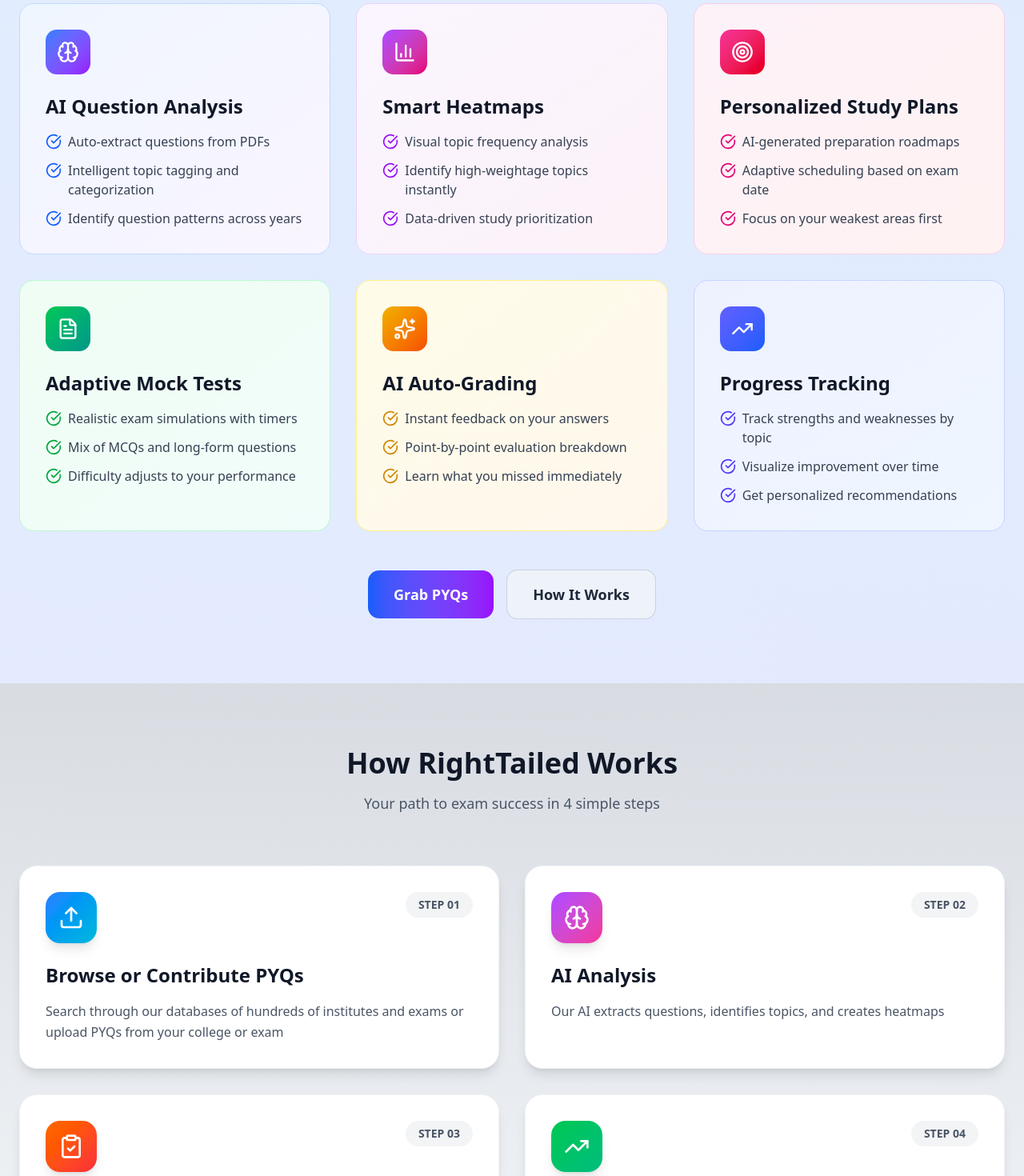
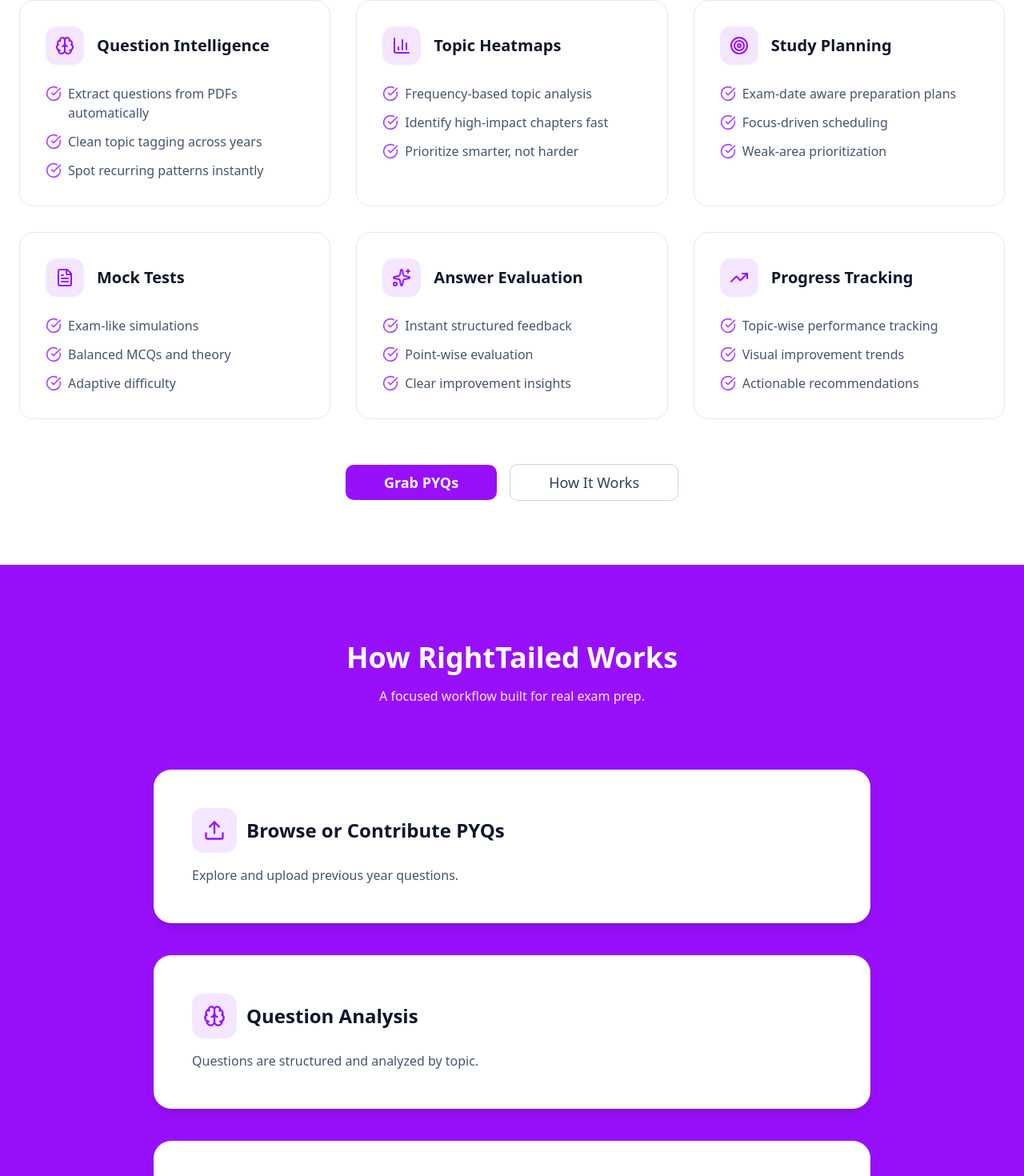
Before and after one commit to poran-dip/right-tailed, a Next.js app: page / in a window 1280 px wide. Shown: the part 1024-2494 px from the top of the page at 80% size. Built offline with nearby package versions, Linux system fonts and the light colour scheme.

Commit message:
color scheme of fts section, scroll-stack in workflow section

```diff
--- a/package.json
+++ b/package.json
@@ -10,6 +10,7 @@
   },
   "dependencies": {
     "gsap": "^3.14.2",
+    "lenis": "^1.3.17",
     "lucide-react": "^0.563.0",
     "next": "^16.1.6",
     "react": "19.2.3",
--- a/src/components/Navbar.tsx
+++ b/src/components/Navbar.tsx
@@ -1,7 +1,6 @@
 'use client'
 
 import { useState } from "react"
-import Image from "next/image"
 import { Menu, X } from "lucide-react"
 import ThemeToggle from "@/components/ThemeToggle"
 import { MobileMenu } from "@/components/landing-page"
@@ -16,7 +15,7 @@ const Navbar = ({ setShowSignInDialog }: NavbarProps) => {
   return (
     <header>
       <nav className="fixed top-0 w-full dark:border-b bg-white/70 dark:border-white/20 backdrop-blur-xs dark:bg-slate-900 z-50 shadow-md">
-        <div className="container mx-auto px-4 md:px-6 py-3 flex items-center justify-between">
+        <div className="container mx-auto px-4 md:px-6 py-2 flex items-center justify-between">
           <a href="#" className="flex items-center gap-3 group">
             <span className="text-md font-bold text-purple-600">RightTailed</span>
           </a>
--- /dev/null
+++ b/src/components/ScrollStack.tsx
@@ -0,0 +1,185 @@
+import { useLayoutEffect, useRef, useCallback } from "react"
+import type { ReactNode } from "react"
+import Lenis from "lenis"
+
+/* =============================
+   ScrollStackItem
+============================= */
+
+export interface ScrollStackItemProps {
+    children: ReactNode
+    itemClassName?: string
+}
+
+export const ScrollStackItem = ({
+    children,
+    itemClassName = ""
+}: ScrollStackItemProps) => {
+    return (
+        <div
+            className={`scroll-stack-card relative w-full my-10 p-12 rounded-3xl bg-white shadow-lg will-change-transform ${itemClassName}`}
+            style={{
+                transformStyle: "preserve-3d",
+                backfaceVisibility: "hidden"
+            }}
+        >
+            {children}
+        </div>
+    )
+}
+
+/* =============================
+   ScrollStack
+============================= */
+
+interface ScrollStackProps {
+    children: ReactNode
+    className?: string
+    itemStackDistance?: number
+    baseScale?: number
+    itemScale?: number
+    stackPosition?: number // viewport percentage (0–1)
+}
+
+const ScrollStack = ({
+    children,
+    className = "",
+    itemStackDistance = 28,
+    baseScale = 0.88,
+    itemScale = 0.035,
+    stackPosition = 0.2
+}: ScrollStackProps) => {
+    const containerRef = useRef<HTMLDivElement | null>(null)
+    const cardsRef = useRef<HTMLElement[]>([])
+    const layoutRef = useRef<
+        {
+            top: number
+            start: number
+            end: number
+            pin: number
+        }[]
+    >([])
+    const containerEndRef = useRef(0)
+    const rafRef = useRef<number | null>(null)
+    const lenisRef = useRef<Lenis | null>(null)
+
+    /* =============================
+       RAF update (single source)
+    ============================= */
+
+    const update = useCallback(() => {
+        const rawScrollY = window.scrollY
+        const vh = window.innerHeight
+        const stackPx = vh * stackPosition
+
+        // ⛔ clamp scroll so cards STOP after section ends
+        const cappedScrollY = Math.min(
+            rawScrollY,
+            containerEndRef.current - vh * 0.4
+        )
+
+        layoutRef.current.forEach((layout, i) => {
+            const card = cardsRef.current[i]
+            if (!card) return
+
+            const progress =
+                cappedScrollY <= layout.start
+                    ? 0
+                    : cappedScrollY >= layout.end
+                        ? 1
+                        : (cappedScrollY - layout.start) /
+                        (layout.end - layout.start)
+
+            const scale =
+                1 - progress * (1 - (baseScale + i * itemScale))
+
+            let translateY = 0
+
+            if (cappedScrollY >= layout.pin) {
+                const stackProgress = Math.min(
+                    1,
+                    (cappedScrollY - layout.pin) / itemStackDistance
+                )
+
+                const offset = i * itemStackDistance * (1 - stackProgress)
+
+                translateY =
+                    cappedScrollY -
+                    layout.top +
+                    stackPx +
+                    offset
+            }
+
+
+            card.style.transform = `translate3d(0, ${translateY}px, 0) scale(${scale})`
+        })
+
+        rafRef.current = null
+    }, [baseScale, itemScale, itemStackDistance, stackPosition])
+
+    /* =============================
+       Setup + teardown
+    ============================= */
+
+    useLayoutEffect(() => {
+        const container = containerRef.current
+        if (!container) return
+
+        const cards = Array.from(
+            container.querySelectorAll(".scroll-stack-card")
+        ) as HTMLElement[]
+
+        cardsRef.current = cards
+
+        const vh = window.innerHeight
+        const stackPx = vh * stackPosition
+
+        layoutRef.current = cards.map((card, i) => {
+            const top = card.getBoundingClientRect().top + window.scrollY
+            return {
+                top,
+                start: top - stackPx - i * itemStackDistance,
+                end: top - vh * 0.1,
+                pin: top - stackPx - i * itemStackDistance
+            }
+        })
+
+        // ⛔ define where the stack ENDS
+        containerEndRef.current =
+            container.getBoundingClientRect().bottom + window.scrollY
+
+        const lenis = new Lenis({
+            smoothWheel: true,
+            duration: 1.1,
+            lerp: 0.12
+        })
+
+        lenis.on("scroll", () => {
+            if (!rafRef.current) {
+                rafRef.current = requestAnimationFrame(update)
+            }
+        })
+
+        const raf = (time: number) => {
+            lenis.raf(time)
+            requestAnimationFrame(raf)
+        }
+        requestAnimationFrame(raf)
+
+        lenisRef.current = lenis
+        update()
+
+        return () => {
+            lenis.destroy()
+            if (rafRef.current) cancelAnimationFrame(rafRef.current)
+        }
+    }, [update, itemStackDistance, stackPosition])
+
+    return (
+        <div ref={containerRef} className={`relative ${className}`}>
+            <div className="pb-[20vh]">{children}</div>
+        </div>
+    )
+}
+
+export default ScrollStack
--- a/src/components/landing-page/ExamSelector.tsx
+++ b/src/components/landing-page/ExamSelector.tsx
@@ -57,7 +57,7 @@ const ExamSelector = forwardRef<ExamSelectorHandle>((_, ref) => {
     <div className="w-full max-w-4xl mx-auto">
       <div className="bg-white dark:bg-gray-800 border border-purple-200 dark:border-purple-900/30 rounded-3xl p-4 shadow-sm shadow-purple-600/10">
 
-        <div className="flex mb-5 rounded-2xl border border-purple-200 dark:border-gray-700 overflow-hidden">
+        <div className="flex mb-5 rounded-full border border-purple-200 dark:border-gray-700 overflow-hidden">
           {(['regular', 'entrance'] as const).map(type => (
             <button
               key={type}
--- a/src/components/landing-page/FeaturesSection.tsx
+++ b/src/components/landing-page/FeaturesSection.tsx
@@ -8,107 +8,96 @@ const FeaturesSection = ({ onPrimaryCTA }: FeaturesSectionProps) => {
   const features = [
     {
       icon: Brain,
-      title: "AI Question Analysis",
-      gradient: "from-blue-50 to-purple-50 dark:from-blue-900/20 dark:to-purple-900/20",
-      border: "border-blue-200 dark:border-blue-800",
-      iconGradient: "from-blue-500 to-purple-600",
-      checkColor: "text-blue-600",
+      title: "Question Intelligence",
       points: [
-        "Auto-extract questions from PDFs",
-        "Intelligent topic tagging and categorization",
-        "Identify question patterns across years"
+        "Extract questions from PDFs automatically",
+        "Clean topic tagging across years",
+        "Spot recurring patterns instantly"
       ]
     },
     {
       icon: BarChart3,
-      title: "Smart Heatmaps",
-      gradient: "from-purple-50 to-pink-50 dark:from-purple-900/20 dark:to-pink-900/20",
-      border: "border-purple-200 dark:border-purple-800",
-      iconGradient: "from-purple-500 to-pink-600",
-      checkColor: "text-purple-600",
+      title: "Topic Heatmaps",
       points: [
-        "Visual topic frequency analysis",
-        "Identify high-weightage topics instantly",
-        "Data-driven study prioritization"
+        "Frequency-based topic analysis",
+        "Identify high-impact chapters fast",
+        "Prioritize smarter, not harder"
       ]
     },
     {
       icon: Target,
-      title: "Personalized Study Plans",
-      gradient: "from-pink-50 to-red-50 dark:from-pink-900/20 dark:to-red-900/20",
-      border: "border-pink-200 dark:border-pink-800",
-      iconGradient: "from-pink-500 to-red-600",
-      checkColor: "text-pink-600",
+      title: "Study Planning",
       points: [
-        "AI-generated preparation roadmaps",
-        "Adaptive scheduling based on exam date",
-        "Focus on your weakest areas first"
+        "Exam-date aware preparation plans",
+        "Focus-driven scheduling",
+        "Weak-area prioritization"
       ]
     },
     {
       icon: FileText,
-      title: "Adaptive Mock Tests",
-      gradient: "from-green-50 to-teal-50 dark:from-green-900/20 dark:to-teal-900/20",
-      border: "border-green-200 dark:border-green-800",
-      iconGradient: "from-green-500 to-teal-600",
-      checkColor: "text-green-600",
+      title: "Mock Tests",
       points: [
-        "Realistic exam simulations with timers",
-        "Mix of MCQs and long-form questions",
-        "Difficulty adjusts to your performance"
+        "Exam-like simulations",
+        "Balanced MCQs and theory",
+        "Adaptive difficulty"
       ]
     },
     {
       icon: Sparkles,
-      title: "AI Auto-Grading",
-      gradient: "from-yellow-50 to-orange-50 dark:from-yellow-900/20 dark:to-orange-900/20",
-      border: "border-yellow-200 dark:border-yellow-800",
-      iconGradient: "from-yellow-500 to-orange-600",
-      checkColor: "text-yellow-600",
+      title: "Answer Evaluation",
       points: [
-        "Instant feedback on your answers",
-        "Point-by-point evaluation breakdown",
-        "Learn what you missed immediately"
+        "Instant structured feedback",
+        "Point-wise evaluation",
+        "Clear improvement insights"
       ]
     },
     {
       icon: TrendingUp,
       title: "Progress Tracking",
-      gradient: "from-indigo-50 to-blue-50 dark:from-indigo-900/20 dark:to-blue-900/20",
-      border: "border-indigo-200 dark:border-indigo-800",
-      iconGradient: "from-indigo-500 to-blue-600",
-      checkColor: "text-indigo-600",
       points: [
-        "Track strengths and weaknesses by topic",
-        "Visualize improvement over time",
-        "Get personalized recommendations"
+        "Topic-wise performance tracking",
+        "Visual improvement trends",
+        "Actionable recommendations"
       ]
     }
   ]
 
   return (
-    <section id="features" className="py-20 px-6 bg-linear-to-b from-blue-100/80 to-indigo-100/80 dark:from-blue-900/20 dark:to-indigo-900/20">
+    <section
+      id="features"
+      className="py-20 px-6 bg-white dark:bg-slate-950"
+    >
       <div className="max-w-7xl mx-auto">
         <div className="text-center mb-16">
-          <h2 className="text-2xl md:text-4xl font-bold mb-4">Everything You Need to Excel</h2>
-          <p className="text-lg text-gray-600 dark:text-gray-400">Powerful features designed for serious exam preparation</p>
+          <h2 className="text-3xl md:text-4xl font-bold text-slate-900 dark:text-white mb-4">
+            Built for Serious Preparation
+          </h2>
+          <p className="text-slate-600 dark:text-slate-400 max-w-2xl mx-auto">
+            Focused tools that help you understand what actually matters in exams.
+          </p>
         </div>
 
         <div className="grid md:grid-cols-2 lg:grid-cols-3 gap-8">
           {features.map((feature, index) => {
             const Icon = feature.icon
             return (
-              <div key={index} className={`p-4 md:p-8 rounded-2xl bg-linear-to-br ${feature.gradient} border ${feature.border} hover:shadow-xl transition-all group`}>
-                <div className="flex md:flex-col items-center md:items-start gap-4 md:gap-0">
-                  <div className={`shrink-0 w-12 md:w-14 h-12 md:h-14 bg-linear-to-br ${feature.iconGradient} rounded-xl flex items-center justify-center mb-6 group-hover:scale-110 transition-transform`}>
-                    <Icon className="w-5 md:w-7 h-5 md:h-7 text-white" />
+              <div
+                key={index}
+                className="rounded-2xl border border-slate-200 dark:border-slate-800 bg-white dark:bg-slate-900 p-6 md:p-8 hover:shadow-lg transition-shadow"
+              >
+                <div className="flex items-center gap-4 mb-6">
+                  <div className="w-12 h-12 rounded-xl bg-purple-600/10 flex items-center justify-center">
+                    <Icon className="w-6 h-6 text-purple-600" />
                   </div>
-                  <h3 className="text-xl md:text-2xl font-bold mb-4">{feature.title}</h3>
+                  <h3 className="text-xl font-semibold text-slate-900 dark:text-white">
+                    {feature.title}
+                  </h3>
                 </div>
-                <ul className="space-y-2 md:space-y-3 text-gray-700 dark:text-gray-300">
+
+                <ul className="space-y-3 text-slate-600 dark:text-slate-400">
                   {feature.points.map((point, pointIndex) => (
                     <li key={pointIndex} className="flex items-start gap-2">
-                      <CheckCircle className={`w-5 h-5 ${feature.checkColor} mt-0.5 shrink-0`} />
+                      <CheckCircle className="w-5 h-5 text-purple-500 shrink-0 mt-0.5" />
                       <span>{point}</span>
                     </li>
                   ))}
@@ -118,19 +107,23 @@ const FeaturesSection = ({ onPrimaryCTA }: FeaturesSectionProps) => {
           })}
         </div>
 
-        <div className="mt-12 flex items-center justify-center gap-4">
+        <div className="mt-14 flex items-center justify-center gap-4">
           <button
             onClick={onPrimaryCTA}
-            className="inline-block px-5 md:px-8 py-3.5 md:py-4 bg-linear-to-r from-blue-600 to-purple-600 text-white rounded-xl font-bold text-lg hover:shadow-2xl hover:scale-105 transition-all cursor-pointer"
+            className="px-12 py-2 bg-purple-600 hover:bg-purple-500 text-white rounded-lg cursor-pointer font-semibold text-lg transition-all"
           >
             Grab PYQs
           </button>
-          <a href="#process" className="px-5 md:px-8 py-3.5 md:py-4 bg-slate-100/80 dark:bg-slate-900/80 text-gray-800 dark:text-gray-200 hover:bg-slate-200/80 dark:hover:bg-slate-800/80 border border-slate-400/40 dark:border-slate-600/40 transition-all rounded-xl text-lg font-semibold">
+
+          <a
+            href="#process"
+            className="px-12 py-2 rounded-lg border border-slate-300 dark:border-slate-700 text-slate-700 dark:text-slate-300 hover:bg-slate-100 dark:hover:bg-slate-800 transition-all font-medium text-lg"
+          >
             How It Works
           </a>
         </div>
       </div>
-      </section>
+    </section>
   )
 }
 
--- a/src/components/landing-page/WorkflowSection.tsx
+++ b/src/components/landing-page/WorkflowSection.tsx
@@ -1,95 +1,73 @@
-import { Brain, ClipboardCheck, Sparkles, TrendingUp, Upload } from "lucide-react"
+import { Brain, ClipboardCheck, TrendingUp, Upload } from "lucide-react"
+import ScrollStack, { ScrollStackItem } from "../ScrollStack"
 
 interface WorkflowSectionProps {
   onPrimaryCTA: () => void
 }
 
-
 const WorkflowSection = ({ onPrimaryCTA }: WorkflowSectionProps) => {
   const steps = [
     {
-      step: "01",
       title: "Browse or Contribute PYQs",
-      desc: "Search through our databases of hundreds of institutes and exams or upload PYQs from your college or exam",
-      icon: Upload,
-      gradient: "from-blue-500 to-cyan-500"
+      desc: "Explore and upload previous year questions.",
+      icon: Upload
     },
     {
-      step: "02",
-      title: "AI Analysis",
-      desc: "Our AI extracts questions, identifies topics, and creates heatmaps",
-      icon: Brain,
-      gradient: "from-purple-500 to-pink-500"
+      title: "Question Analysis",
+      desc: "Questions are structured and analyzed by topic.",
+      icon: Brain
     },
     {
-      step: "03",
-      title: "Take Mock Tests",
-      desc: "Practice with AI-generated tests based on real patterns",
-      icon: ClipboardCheck,
-      gradient: "from-orange-500 to-red-500"
+      title: "Practice with Mock Tests",
+      desc: "Train using real exam patterns.",
+      icon: ClipboardCheck
     },
     {
-      step: "04",
-      title: "Get Smarter",
-      desc: "Review AI-graded results and follow your personalized study plan",
-      icon: TrendingUp,
-      gradient: "from-green-500 to-emerald-500"
+      title: "Track and Improve",
+      desc: "Measure progress and refine strategy.",
+      icon: TrendingUp
     }
   ]
 
+  return (
+    <section id="process" className="bg-purple-600 py-24 px-6">
+      <div className="max-w-5xl mx-auto text-center mb-20">
+        <h2 className="text-4xl font-bold text-white mb-4">
+          How RightTailed Works
+        </h2>
+        <p className="text-purple-100">
+          A focused workflow built for real exam prep.
+        </p>
+      </div>
 
-  return (
-    <section id="process" className="py-20 px-6 bg-linear-to-b from-gray-300/80 to-slate-50/80 dark:from-gray-700/80 dark:to-slate-900/80">
-      <div className="max-w-7xl mx-auto">
-        <div className="text-center mb-16">
-          <h2 className="text-2xl md:text-4xl font-bold mb-4">How RightTailed Works</h2>
-          <p className="text-lg text-gray-600 dark:text-gray-400">Your path to exam success in 4 simple steps</p>
-        </div>
-
-        <div className="grid md:grid-cols-2 gap-6 md:gap-8 mb-12 md:mb-16">
-          {steps.map((item, i) => {
-            const Icon = item.icon
+      <div className="max-w-4xl mx-auto">
+        <ScrollStack>
+          {steps.map((step, i) => {
+            const Icon = step.icon
             return (
-              <div
-                key={i}
-                className="group relative bg-white dark:bg-gray-800 rounded-2xl md:rounded-3xl p-6 md:p-8 shadow-lg hover:shadow-2xl transition-all duration-300 border border-gray-100 dark:border-gray-700 hover:border-transparent hover:scale-105"
-              >
-                {/* Gradient border on hover */}
-                <div className={`absolute inset-0 rounded-2xl md:rounded-3xl opacity-0 group-hover:opacity-100 transition-opacity duration-300 -z-10 blur-xl`}></div>
-
-                {/* Step number badge */}
-                <div className="flex items-start justify-between mb-4 md:mb-6">
-                  <div className={`w-12 h-12 md:w-16 md:h-16 rounded-xl md:rounded-2xl bg-linear-to-br ${item.gradient} flex items-center justify-center shadow-lg`}>
-                    <Icon className="w-6 h-6 md:w-8 md:h-8 text-white" />
+              <ScrollStackItem key={i}>
+                <div className="flex items-center gap-3 mb-4">
+                  <div className="w-14 h-14 rounded-xl bg-purple-600/10 flex items-center justify-center">
+                    <Icon className="w-7 h-7 text-purple-600" />
                   </div>
-                  <span className="text-xs md:text-sm font-bold px-3 md:px-4 py-1 md:py-1.5 rounded-full bg-gray-100 dark:bg-gray-700 text-gray-600 dark:text-gray-300">
-                    STEP {item.step}
-                  </span>
+                  <h3 className="text-2xl font-semibold text-slate-900">
+                    {step.title}
+                  </h3>
                 </div>
-
-                {/* Content */}
-                <h3 className="text-xl md:text-2xl font-bold mb-3 md:mb-4 text-gray-900 dark:text-white">
-                  {item.title}
-                </h3>
-                <p className="text-sm md:text-base text-gray-600 dark:text-gray-400 leading-relaxed">
-                  {item.desc}
-                </p>
-              </div>
+                <p className="text-slate-600">{step.desc}</p>
+              </ScrollStackItem>
             )
           })}
-        </div>
+        </ScrollStack>
+      </div>
 
-        <div className="mt-12 flex items-center justify-center gap-4">
-          <button
-            onClick={onPrimaryCTA}
-            className="px-8 py-4 bg-linear-to-r from-blue-600 to-purple-600 text-white rounded-xl font-bold text-lg hover:shadow-2xl hover:scale-105 transition-all cursor-pointer"
-          >
-            Start Your Journey
-          </button>
-          <a href="#benefits" className="px-5 md:px-8 py-3.5 md:py-4 bg-slate-100/80 dark:bg-slate-900/80 text-gray-800 dark:text-gray-200 hover:bg-slate-200/80 dark:hover:bg-slate-800/80 border border-slate-400/40 dark:border-slate-600/40 transition-all rounded-xl text-lg font-semibold">
-            Dive Into Benefits
-          </a>
-        </div>
+      <div className="mt-24 flex justify-center">
+        <button
+          onClick={onPrimaryCTA}
+          className="px-8 py-4 bg-white text-purple-600 rounded-xl font-semibold text-lg hover:bg-purple-50 transition"
+        >
+          Start Your Journey
+        </button>
       </div>
     </section>
   )
```
Also changed, not shown: src/app/dashboard/page.tsx (+5 -5 lines), 1 other file (tests, documents, lock files or other folders).
